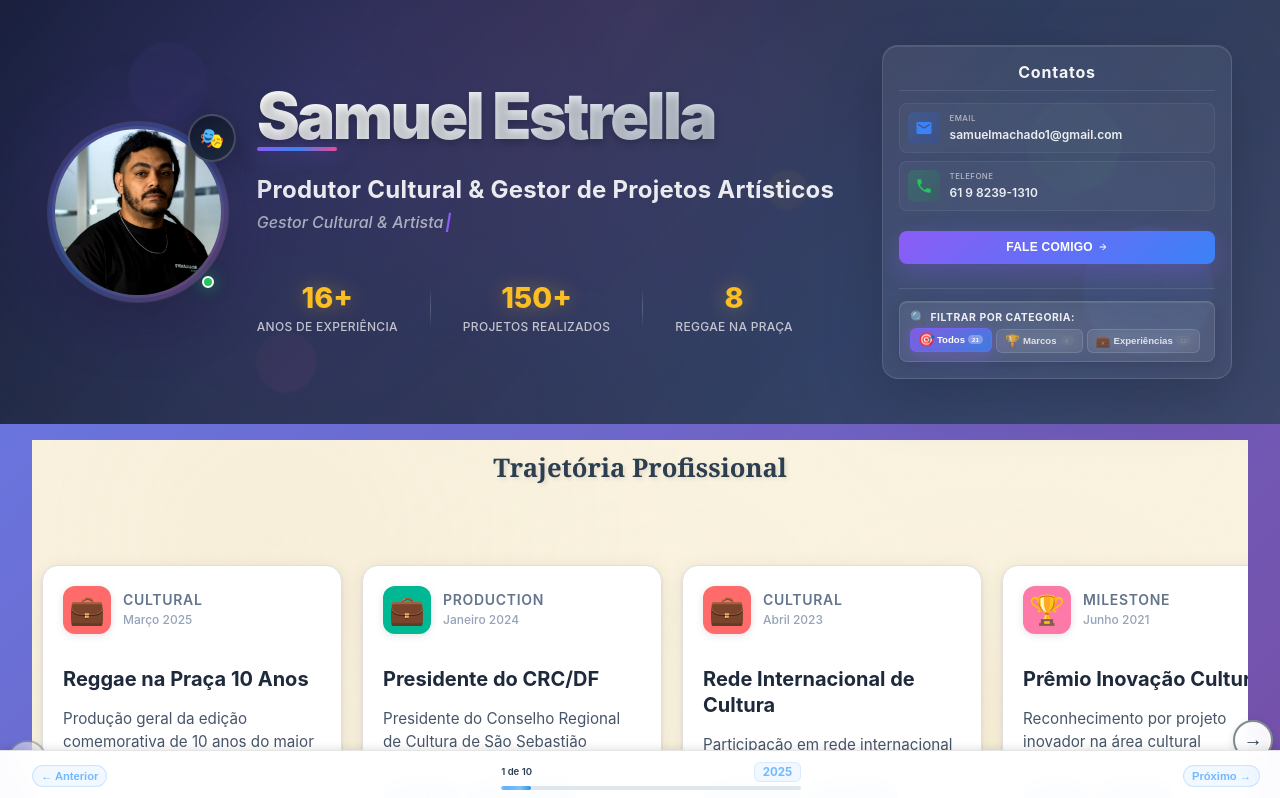
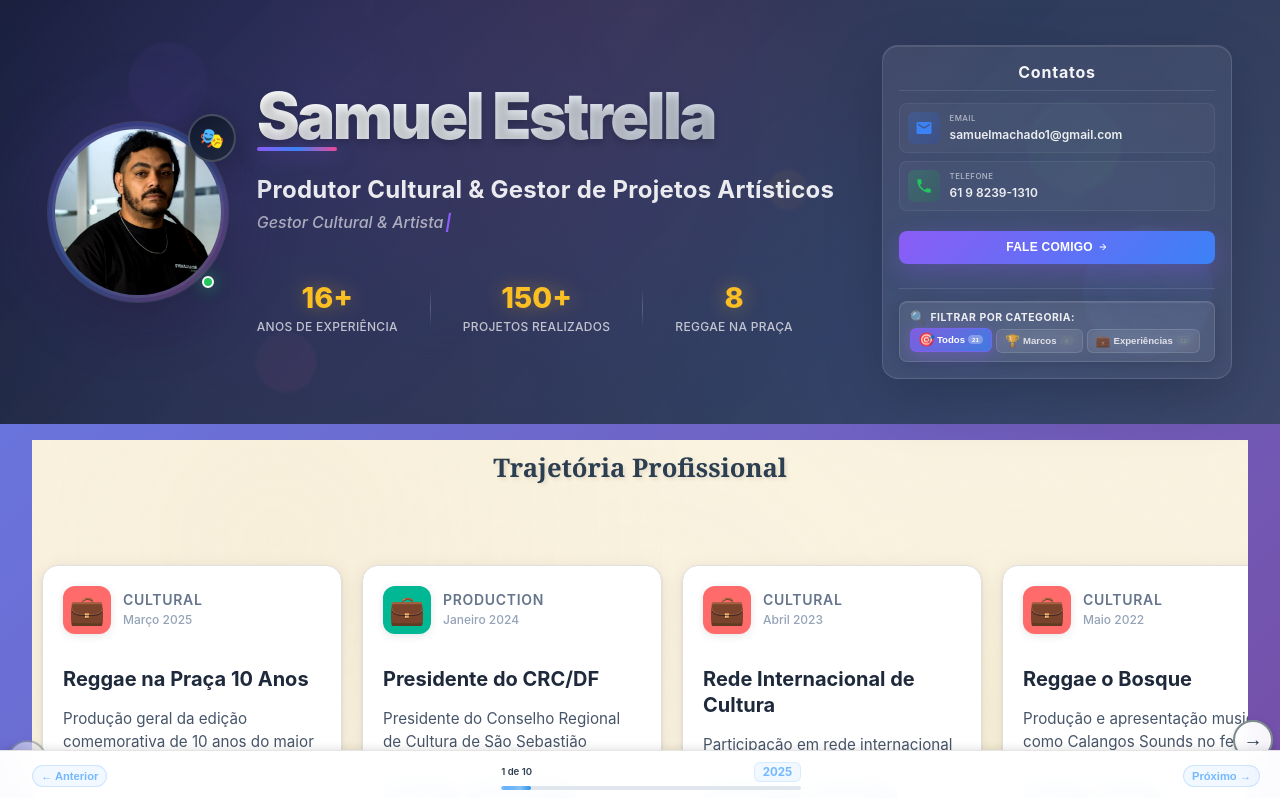
Before and after one commit to samuelmachado1/portifolioCultural, a React (Vite) app: page / in a window 1280 px wide. Shown: the top 798 px of the page. Built offline with nearby package versions, Linux system fonts and the light colour scheme.

Commit message:
feat: mvp v1

```diff
--- a/src/data/portfolio.ts
+++ b/src/data/portfolio.ts
@@ -59,33 +59,41 @@ const portfolioData = {
       },
     },
     {
-      id: "festival-independente",
+      id: "reggae-o-bosque-2022",
       type: "experience",
-      position: { x: 15, y: 40 },
+      position: { x: 70, y: 40 }, // AJUSTAR: posição no timeline
       data: {
-        title: "Festival de Música Independente",
-        date: "Março 2019",
-        description: "Produção executiva de festival com 15 bandas locais",
+        title: "Reggae o Bosque", //
+        date: "Maio 2022", //
+        description:
+          "Produção e apresentação musical como Calangos Sounds no festival Reggae o Bosque, um evento gratuito em Candangolândia.",
         fullDescription:
-          "Responsável pela produção executiva completa de um festival de música independente, coordenando desde a curadoria musical até a logística do evento, resultando em público de 2.000 pessoas.",
-        tags: ["festival", "música", "produção executiva"],
+          "Participei da produção do festival 'Reggae o Bosque' e também me apresentei como Calangos Sounds. O evento foi uma iniciativa do Coletivo Reggae DF, realizado de forma gratuita no dia 1º de maio de 2022, na Praça do Bosque em Candangolândia. Voltado para toda a família e ao ar livre, o festival contou com uma estrutura completa de bar, praça de alimentação e banheiros. O line-up foi extenso, com bandas como Banda Zoka, Marrul e um show especial 'Brasil Riddim'. Minha apresentação como Calangos Sounds ocorreu às 16:45 e, posteriormente, às 21:45 em uma colaboração com outros artistas para o encerramento.",
+        tags: ["festival", "reggae", "produção musical"],
         achievements: [
-          "Coordenação de 15 bandas e artistas",
-          "Gestão de orçamento de R$ 80.000",
-          "Público de 2.000 pessoas",
-          "Parceria com 8 patrocinadores locais",
+          "Realização de um evento gratuito e ao ar livre para toda a família ",
+          "Apresentação como Calangos Sounds em dois momentos distintos do festival ",
+          "Curadoria de um line-up com mais de 10 bandas e artistas da cena reggae ",
+          "Produção de um evento com estrutura de bar, praça de alimentação e banheiros ",
         ],
         skills: [
-          "Produção de eventos",
-          "Curadoria musical",
-          "Gestão financeira",
-          "Negociação comercial",
+          "Produção de Eventos Culturais",
+          "Apresentação Musical (Selecta)",
+          "Curadoria Artística",
+          "Articulação de Coletivos Culturais",
+        ],
+        links: [
+          // OPCIONAL: links relacionados
+          {
+            title: "Canal Calango Rasta no YouTube",
+            url: "youtube.com/calangorasta", //
+          },
         ],
       },
       style: {
-        size: "large",
-        theme: "cultural",
-        icon: "🎵",
+        size: "large", // "small" | "medium" | "large"
+        theme: "cultural", // Ver seção de temas abaixo
+        icon: "🎵", // Emoji representativo
       },
     },
     {
```
